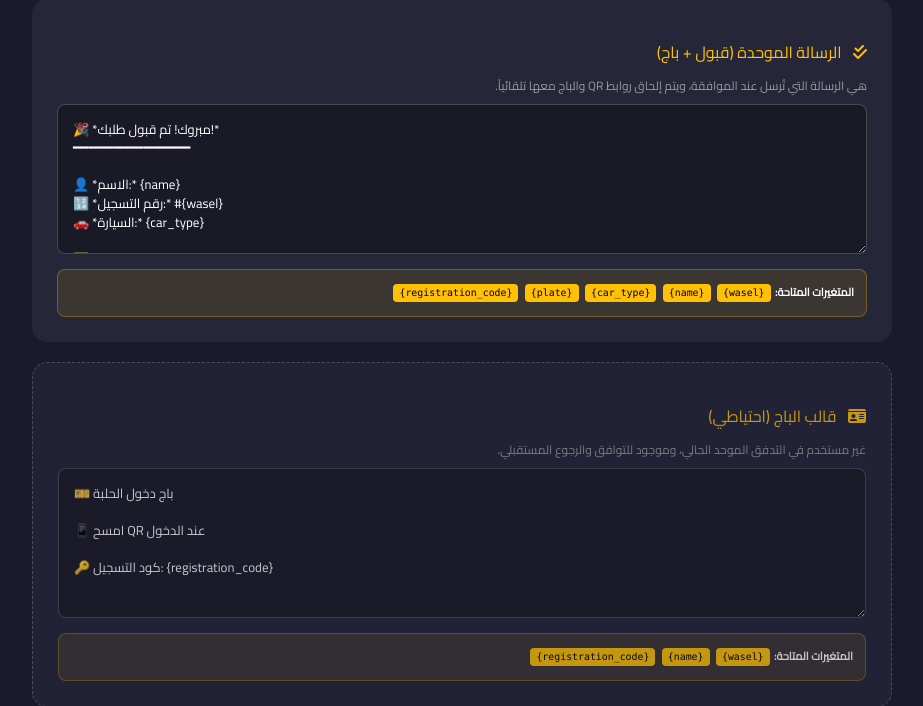
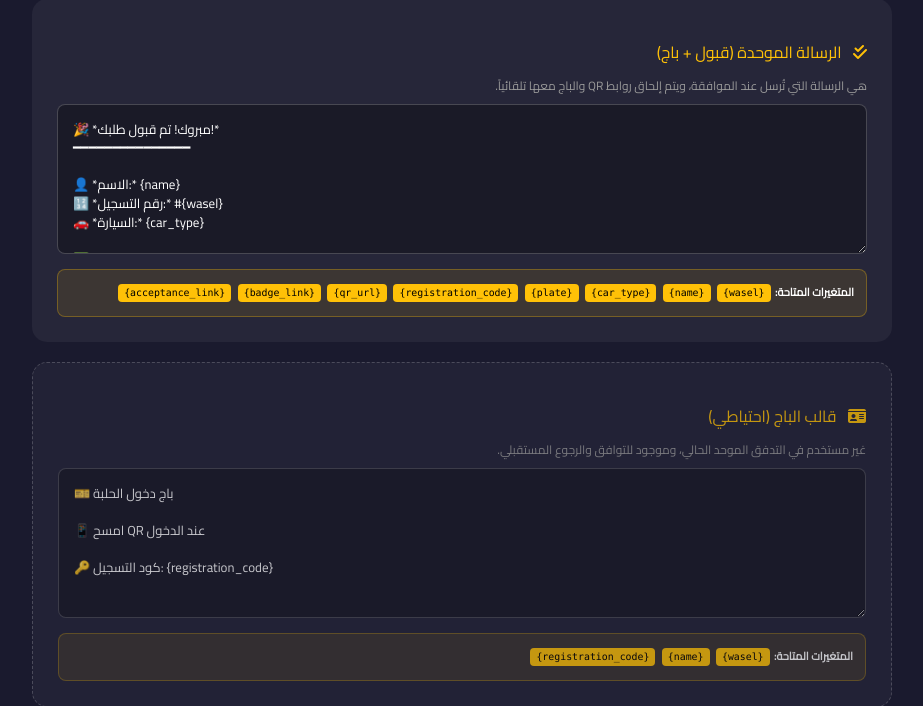
Before and after one commit to Mahmoud-Megahed1/drb, a PHP site: page /admin/message_settings.php in a window 1280 px wide. Shown: the part 836-1542 px from the top of the page, without its empty margins (178-1101 px from the left). Run offline with PHP 8.4, Linux system fonts and the light colour scheme; the visitor is signed in with stand-in values (Sample User, id 1); some libraries are stand-ins or nearby versions.

Commit message:
Sync message settings UI with unified approval template

```diff
--- a/admin/message_settings.php
+++ b/admin/message_settings.php
@@ -11,7 +11,7 @@ $messagesFile = 'data/whatsapp_messages.json';
 // Default messages - Updated with latest features
 $defaultMessages = [
     'registration_message' => "(معطلة) تم إيقاف رسالة التسجيل الترحيبية لمنع تكرار الرسائل",
-    'acceptance_message' => "🎉 *مبروك! تم قبول طلبك!*\n━━━━━━━━━━━━━━━\n\n👤 *الاسم:* {name}\n🔢 *رقم التسجيل:* #{wasel}\n🚗 *السيارة:* {car_type}\n\n✅ تم اعتماد مشاركتك بنجاح\n━━━━━━━━━━━━━━━",
+    'acceptance_message' => "🎉 *مبروك! تم قبول طلبك!*\n━━━━━━━━━━━━━━━\n\n👤 *الاسم:* {name}\n🔢 *رقم التسجيل:* #{wasel}\n🚗 *السيارة:* {car_type}\n\n✅ تم اعتماد مشاركتك بنجاح\n\n🎫 *باج الدخول (QR):*\n{qr_url}\n📥 *الباج الكامل:*\n{badge_link}\n🌐 *رابط بطاقة القبول:*\n{acceptance_link}\n\n🔑 *الكود الدائم:* {registration_code}\n📌 _احتفظ بهذا الكود واستخدمه في التسجيلات القادمة_\n━━━━━━━━━━━━━━━",
     'rejection_message' => "😔 *نأسف، تم رفض طلبك*\n━━━━━━━━━━━━━━━\n\n👤 *الاسم:* {name}\n🚗 *السيارة:* {car_type}\n\n❌ *السبب:* {reason}\n\n📞 للاستفسار تواصل معنا\n━━━━━━━━━━━━━━━",
     'badge_caption' => "🎫 باج دخول الحلبة\n\n📱 امسح QR عند الدخول\n\n🔑 كود التسجيل: {registration_code}",
     'activation_message' => "🏎️ *تفعيل حسابك في نادي بلاد الرافدين*\n━━━━━━━━━━━━━━━\n\n✅ *تم تفعيل حسابك بنجاح!*\n\n👤 *الاسم:* {name}\n🔢 *الكود الدائم:* {permanent_code}\n\n📌 _يمكنك استخدام هذا الكود للتسجيل السريع في جميع البطولات القادمة_\n\n🏆 نراك في الحلبة!\n━━━━━━━━━━━━━━━"
@@ -24,6 +24,25 @@ if (file_exists($messagesFile)) {
     if ($savedMessages) {
         $messages = array_merge($defaultMessages, $savedMessages);
     }
+}
+
+// Normalize old acceptance templates to show full unified content in settings UI.
+// Runtime sender is already safe, but this keeps admin page aligned with actual unified message.
+if (!empty($messages['acceptance_message'])) {
+    $tpl = (string)$messages['acceptance_message'];
+    if (strpos($tpl, '{qr_url}') === false) {
+        $tpl .= "\n\n🎫 *باج الدخول (QR):*\n{qr_url}";
+    }
+    if (strpos($tpl, '{badge_link}') === false) {
+        $tpl .= "\n📥 *الباج الكامل:*\n{badge_link}";
+    }
+    if (strpos($tpl, '{acceptance_link}') === false) {
+        $tpl .= "\n🌐 *رابط بطاقة القبول:*\n{acceptance_link}";
+    }
+    if (strpos($tpl, '{registration_code}') === false) {
+        $tpl .= "\n\n🔑 *الكود الدائم:* {registration_code}\n📌 _احتفظ بهذا الكود واستخدمه في التسجيلات القادمة_";
+    }
+    $messages['acceptance_message'] = $tpl;
 }
 
 // Handle form submission
@@ -212,7 +231,7 @@ if ($_SERVER['REQUEST_METHOD'] === 'POST') {
             <textarea name="acceptance_message" rows="6"><?= htmlspecialchars($messages['acceptance_message']) ?></textarea>
             <div class="variables">
                 <strong>المتغيرات المتاحة:</strong>
-                <code>{wasel}</code> <code>{name}</code> <code>{car_type}</code> <code>{plate}</code> <code>{registration_code}</code>
+                <code>{wasel}</code> <code>{name}</code> <code>{car_type}</code> <code>{plate}</code> <code>{registration_code}</code> <code>{qr_url}</code> <code>{badge_link}</code> <code>{acceptance_link}</code>
             </div>
         </div>
 
```
